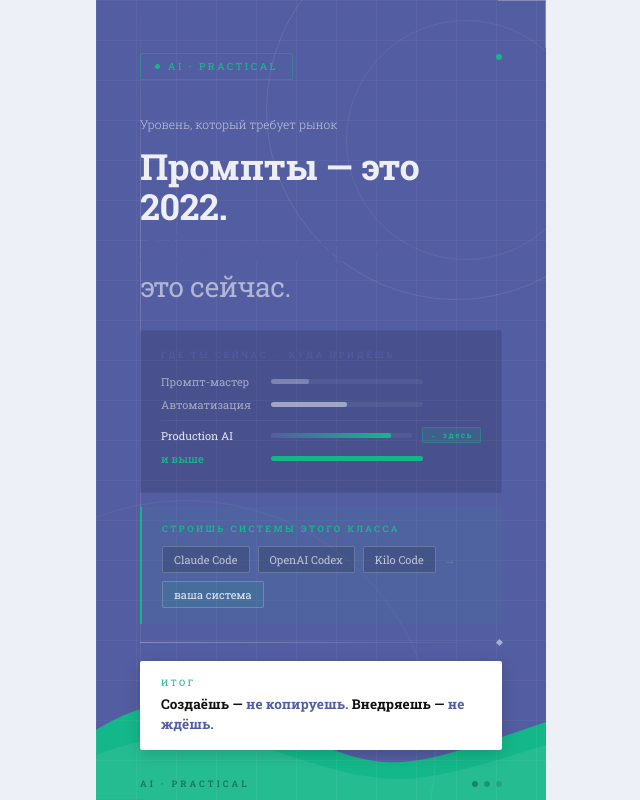
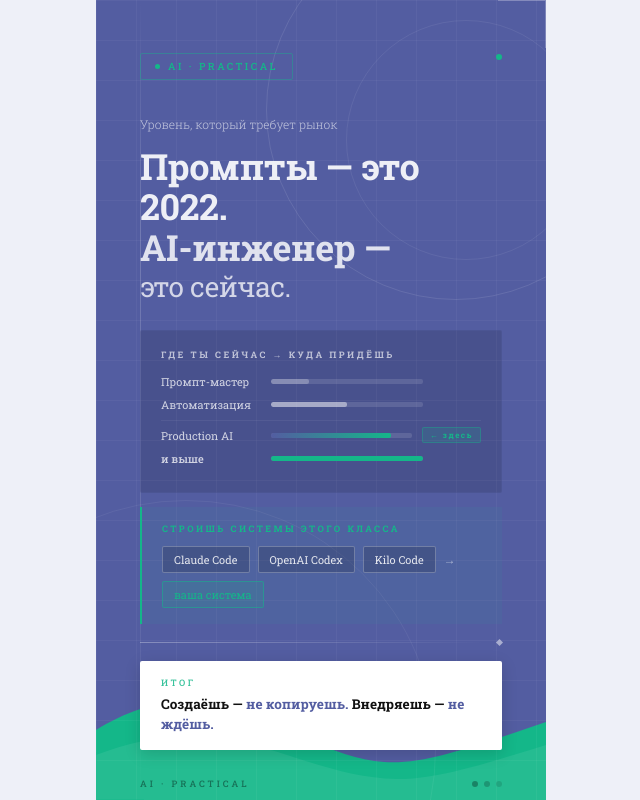
Before and after one commit to dauletulyaidyn/cv-profile, a plain HTML site: page Banners/banner_ru_level.html in a window 1280 px wide. Shown: the whole page, without its empty margins (319-959 px from the left). Drawn offline with Linux system fonts and the light colour scheme.

Commit message:
Fix level banner: l2/l3 text, level-label, level-name visibility
Made-with: Cursor

```diff
--- a/Banners/banner_ru_level.html
+++ b/Banners/banner_ru_level.html
@@ -163,6 +163,16 @@
   .result-block .pipe-box { color: rgba(0,0,0,0.7) !important; border-color: rgba(83,93,161,0.25) !important; background: rgba(83,93,161,0.07) !important; }
   .result-block .pipe-arrow { color: rgba(0,0,0,0.3) !important; }
   .result-block .wfc-1, .result-block .wfc-2 { background: rgba(83,93,161,0.1) !important; border-color: rgba(83,93,161,0.25) !important; color: #333 !important; }
+
+  /* level-banner-fix */
+  .l2 { color: rgba(255,255,255,0.82) !important; }
+  .l3 { color: rgba(255,255,255,0.75) !important; }
+  .level-label { color: rgba(255,255,255,0.65) !important; }
+  .level-name { color: rgba(255,255,255,0.75) !important; }
+  .level-bar-wrap { background: rgba(255,255,255,0.12) !important; }
+  .chip-arrow { color: rgba(255,255,255,0.5) !important; }
+  .product-chip { color: rgba(255,255,255,0.85) !important; border-color: rgba(255,255,255,0.25) !important; }
+  .product-chip.you { color: #14B789 !important; border-color: rgba(20,183,137,0.5) !important; background: rgba(20,183,137,0.15) !important; }
 </style>
 </head>
 <body>
```
Also changed, not shown: Banners/banner_kk_level.html (+10 -0 lines).
